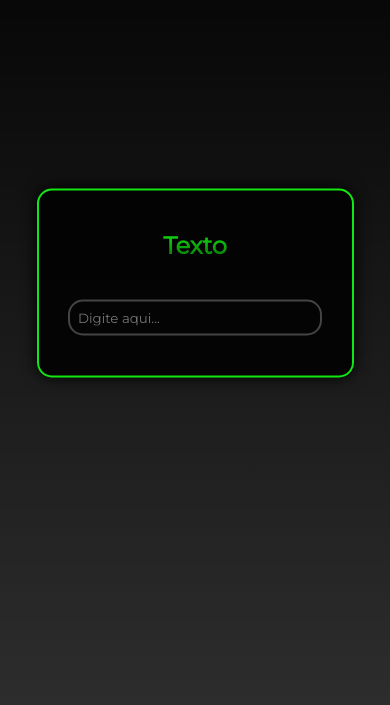
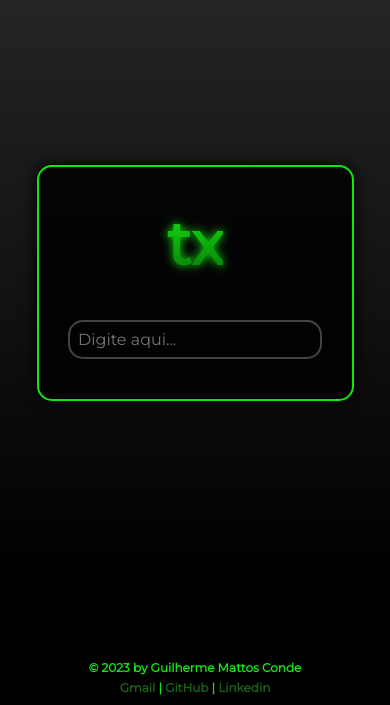
Before and after one commit to guilherme-mattos-conde/Dynamic-Formatter-JS, a plain HTML site: page index.html in a window 390 px wide. Shown: the part 139-844 px from the top of the page. Drawn offline with Linux system fonts and the light colour scheme.

Commit message:
Style Commit
In this commit I made changes in the style and in the JavaScript.

```diff
--- a/css/style.css
+++ b/css/style.css
@@ -4,6 +4,9 @@
     --cor-primaria: rgb(17, 231, 17);
     --cor-secundaria: black;
     --cor-terciaria: rgba(0, 0, 0, 0.822);
+}
+::placeholder {
+    user-select: none;
 }
 
 * {
@@ -12,7 +15,7 @@
     font-family: 'Montserrat', sans-serif;
 }
 body {
-    background: linear-gradient(to bottom, var(--cor-secundaria), var(--cor-terciaria)) no-repeat fixed;
+    background: linear-gradient(to bottom, var(--cor-terciaria), var(--cor-secundaria) 85%) no-repeat fixed;
     height: 100vh;
     width: 100vw;
     display: flex;
@@ -41,13 +44,21 @@ body {
     -webkit-background-clip: text;
     -webkit-text-fill-color: transparent;
     font-weight: bold;
-    font-size: 30pt;
+
     user-select: none;
     word-break: break-word;
     text-overflow: ellipsis;
     display: -webkit-box;
     -webkit-line-clamp: 3;
     -webkit-box-orient: vertical;
+    transition: 1s;
+}
+.texto {
+    font-size: 30pt;
+}
+.titulo {
+    font-size: 60pt;
+    filter: drop-shadow(0 0 5px var(--cor-primaria));
 }
 #input {
     margin: 20px 0;
@@ -58,7 +69,7 @@ body {
     font-size: 12pt;
     color: white;
     width: 400px;
-    transition: .7s;
+    transition: .5s;
     outline: 0;
 }
 #input:focus {
@@ -68,17 +79,50 @@ body {
     border-left: 2px solid var(--cor-primaria);
 }
 
+/* RODAPÉ */
+.rodape {
+    position: fixed;
+    bottom: 0;
+    text-align: center;
+    user-select: none;
+}
+.rodape h1 {
+    font-size: 9pt;
+    color: var(--cor-primaria);
+}
+.rodape h2 {
+    font-size: 9pt;
+    margin-top: -5px;
+    padding: 10px 0;
+    color: var(--cor-primaria);
+}
+.rodape h2>a {
+    text-decoration: none;
+    color: rgb(25, 100, 25);
+    transition: .5s;
+}
+.rodape h2>a:hover {
+    color: var(--cor-primaria);
+    text-shadow: 0 0 1px;
+}
+
 @media (max-width: 600px) {
     #principal {
         min-width: 70vw;
         max-width: 70vw;
     }
     #texto {
-        font-size: 18pt;
         -webkit-line-clamp: 5;
     }
     #input {
         width: 60vw;
-        font-size: 10pt;
+        font-size: 12pt;
+    }
+    .texto {
+        font-size: 22pt;
+    }
+    .titulo {
+        font-size: 45pt;
+        filter: drop-shadow(0 0 5px var(--cor-primaria));
     }
 }
--- a/index.html
+++ b/index.html
@@ -15,6 +15,10 @@
             <input id="input" type="text" placeholder="Digite aqui...">
         </div>
     </main>
+    <footer class="rodape">
+        <h1>&copy; 2023 by Guilherme Mattos Conde</h1>
+        <h2><a href="mailto:guimattos205@gmail.com" target="blank">Gmail</a> | <a href="https://github.com/guilherme-mattos-conde" target="blank">GitHub</a> | <a href="https://www.linkedin.com/in/guilherme-mattos-conde/" target="blank">Linkedin</a></h2>
+    </footer>
     <script src="js/main.js"></script>
 </body>
 </html>
--- a/js/main.js
+++ b/js/main.js
@@ -1,13 +1,32 @@
 const texto = document.querySelector('#texto')
 const input = document.querySelector('#input')
 
-texto.textContent = 'Texto'
+formataTitulo()
 
-input.addEventListener('input', () => {
-
-    texto.textContent = input.value
-
+input.addEventListener('focusin', () => {
     if (input.value === ""){
-        texto.textContent = 'Texto'
+        formataTexto()
     }
 })
+input.addEventListener('focusout', () => {
+    if (input.value === ""){
+        formataTitulo()
+    }
+})
+input.addEventListener('input', () => {
+    texto.textContent = input.value
+    formataTexto()
+})
+
+function formataTitulo(titulo) {
+    texto.textContent = 'tx'
+    texto.classList.remove('texto')
+    texto.classList.add('titulo')
+}
+function formataTexto() {
+    texto.classList.remove('titulo')
+    texto.classList.add('texto')
+    if (input.value === ""){
+        texto.textContent = '[ tx ]'
+    }
+}
```
